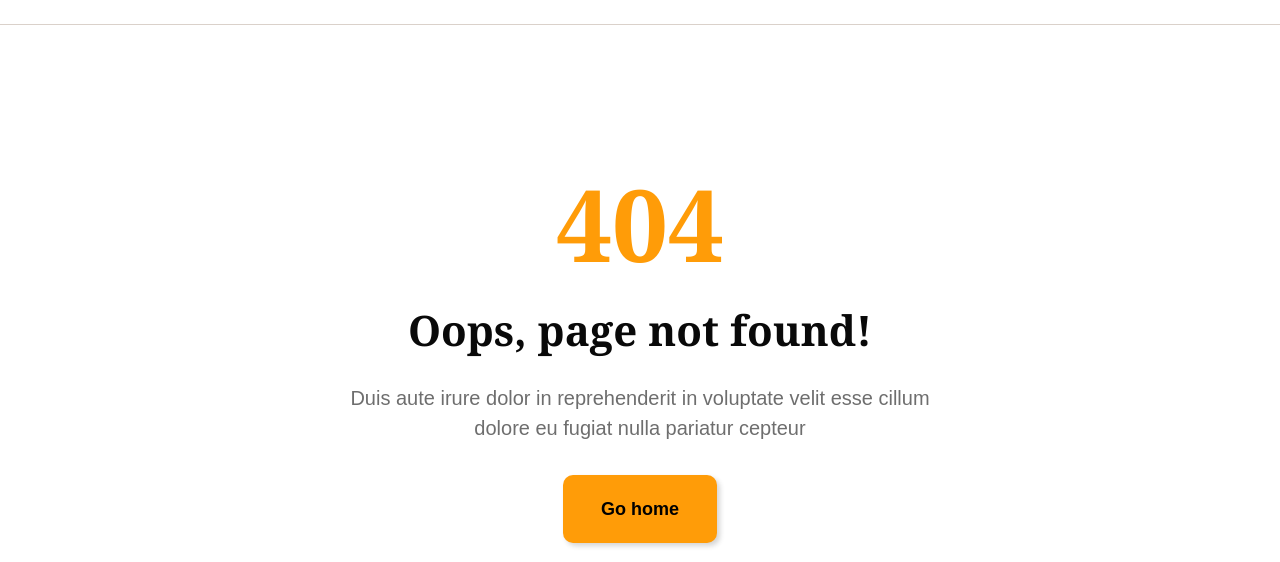
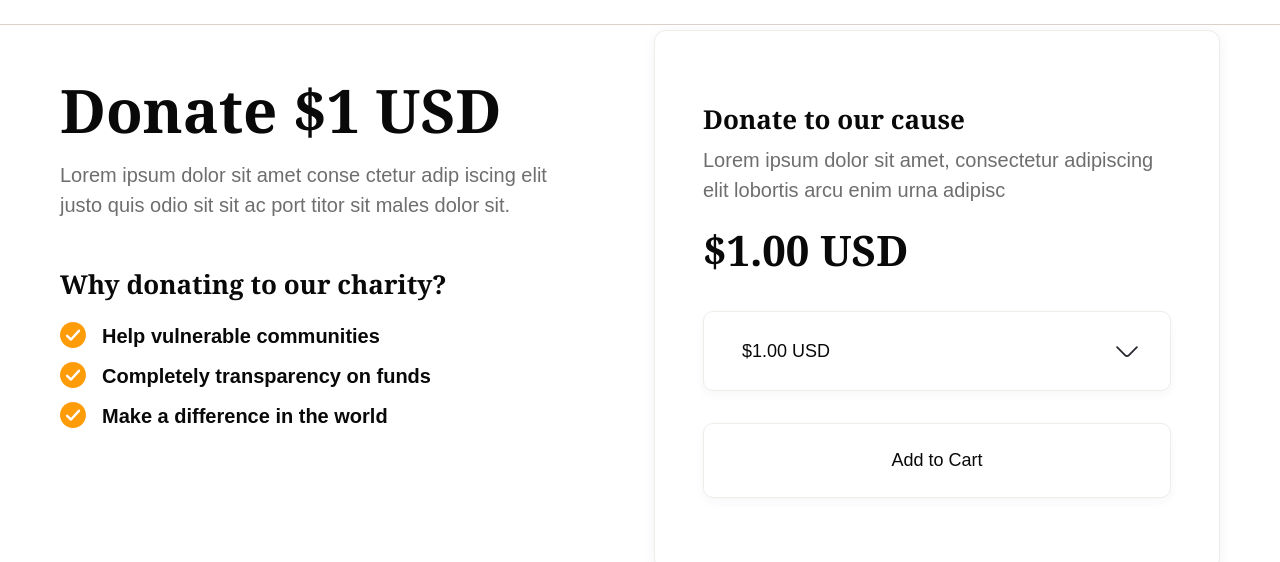
Before and after one commit to uladzimirfilipau/philanthropy, a React (Create React App) app: page /donate-single in a window 1280 px wide. Shown: the part 190-752 px from the top of the page. Built offline with nearby package versions, Linux system fonts and the light colour scheme.

Commit message:
feat: DonateSingle

```diff
--- a/src/components/App/App.jsx
+++ b/src/components/App/App.jsx
@@ -5,14 +5,15 @@ import './App.css';
 import Header from '../Header/Header';
 import Home from '../Home/Home';
 import About from '../About/About';
+import Blog from '../Blog/Blog';
+import Leader from '../Leader/Leader';
 import Donate from '../Donate/Donate';
+import DonateSingle from '../DonateSingle/DonateSingle';
+import Contact from '../Contact/Contact';
 import Footer from '../Footer/Footer';
 import PopupMenu from '../PopupMenu/PopupMenu';
 import ScrollUpButton from '../ScrollUpButton/ScrollUpButton';
 import PageNotFound from '../PageNotFound/PageNotFound';
-import Leader from '../Leader/Leader';
-import Contact from '../Contact/Contact';
-import Blog from '../Blog/Blog';
 
 import { LEADERS } from '../../utils/consts';
 import sophieMoore from '../../images/about-leader-01.jpeg';
@@ -38,7 +39,7 @@ function App() {
 
   return (
     <>
-      <Header handleOpenMenu={handleOpenMenu} onClose={handleCloseMenu} />
+      <Header handleOpenMenu={handleOpenMenu} />
       <Switch>
         <Route exact path='/' component={Home} />
         <Route path='/about' component={About} />
@@ -65,6 +66,7 @@ function App() {
         </Route>
 
         <Route path='/donate' component={Donate} />
+        <Route path='/donate-single' component={DonateSingle} />
         <Route path='/contact' component={Contact} />
         <Route path='*' component={PageNotFound} />
       </Switch>
--- /dev/null
+++ b/src/components/DonateSingle/DonateSingle.css
@@ -0,0 +1,293 @@
+.single {
+  width: 100%;
+  max-width: 1440px;
+  padding: var(--section-padding);
+  box-sizing: border-box;
+  display: grid;
+  grid-template-columns: 1fr 1fr;
+  gap: 28px;
+}
+
+@media screen and (max-width: 1280px) {
+  .single {
+    padding: var(--section-padding-1280px);
+  }
+}
+
+@media screen and (max-width: 1024px) {
+  .single {
+    padding: var(--section-padding-1024px);
+    grid-template-columns: 1fr;
+    justify-items: center;
+    gap: 40px;
+  }
+}
+
+@media screen and (max-width: 768px) {
+  .single {
+    padding: var(--section-padding-768px);
+  }
+}
+
+@media screen and (max-width: 320px) {
+  .single {
+    padding: var(--section-padding-320px);
+  }
+}
+
+.single__article {
+  width: 100%;
+  max-width: 500px;
+  margin-top: 40px;
+}
+
+@media screen and (max-width: 1024px) {
+  .single__article {
+    margin: 0;
+  }
+}
+
+.single__title {
+  margin: 0 0 10px;
+  font-family: var(--h1-font-family);
+  font-style: var(--h1-font-style);
+  font-weight: var(--h1-font-weight);
+  font-size: var(--h1-font-size);
+  line-height: var(--h1-line-height);
+  color: var(--h1-color);
+}
+
+@media screen and (max-width: 1024px) {
+  .single__title {
+    font-size: var(--h1-font-size-1024px);
+    line-height: var(--h1-line-height-1024px);
+  }
+}
+
+.single__text {
+  margin: 0 0 48px;
+  font-family: var(--text-font-family);
+  font-style: var(--text-font-style);
+  font-weight: var(--text-font-weight-400);
+  font-size: var(--text-font-size-1024px);
+  line-height: var(--text-line-height-1024px);
+  color: var(--text-color-gray);
+}
+
+@media screen and (max-width: 768px) {
+  .single__text {
+    font-size: var(--text-font-size-768px);
+    line-height: var(--text-line-height-768px);
+  }
+}
+
+.single__list {
+  list-style-type: none;
+  margin: 0;
+  padding: 0;
+  display: flex;
+  flex-direction: column;
+  justify-items: center;
+
+  font-family: var(--h3-font-family);
+  font-style: var(--h3-font-style);
+  font-weight: var(--h3-font-weight);
+  font-size: var(--h3-font-size);
+  line-height: Var(--h3-line-height);
+  color: var(--h3-color-black);
+}
+
+@media screen and (max-width: 768px) {
+  .single__list {
+    font-size: var(--h3-font-size-768px);
+    line-height: var(--h3-line-height-768px);
+  }
+}
+
+.single__list-item {
+  display: flex;
+  align-items: center;
+
+  font-family: var(--text-font-family);
+  font-style: var(--text-font-style);
+  font-weight: var(--text-font-weight-700);
+  font-size: var(--text-font-size-1024px);
+  line-height: var(--text-line-height-1024px);
+  color: var(--text-color-black);
+}
+
+@media screen and (max-width: 768px) {
+  .single__list-item {
+    font-size: var(--text-font-size-768px);
+    line-height: var(--text-line-height-768px);
+  }
+}
+
+.single__list-item:first-of-type {
+  margin-top: 16px;
+}
+
+@media screen and (max-width: 1024px) {
+  .single__list-item:first-of-type {
+    margin-top: 0;
+  }
+}
+
+.single__list-item::before {
+  content: url(../../images/list-style-icon.svg);
+  margin: 6px 16px 0 0;
+}
+
+.single__form {
+  width: 100%;
+  max-width: 612px;
+  padding: 72px 48px;
+  box-sizing: border-box;
+  background-color: #fff;
+  border: 1px solid #f0ece8;
+  border-radius: 12px;
+
+  box-shadow: 0 2px 12px 0 rgb(43 43 43 / 6%);
+}
+
+@media screen and (max-width: 640px) {
+  .single__form {
+    padding: 36px 24px;
+  }
+}
+
+.single__form-title {
+  margin: 0 0 10px;
+  font-family: var(--h3-font-family);
+  font-style: var(--h3-font-style);
+  font-weight: var(--h3-font-weight);
+  font-size: var(--h3-font-size);
+  line-height: Var(--h3-line-height);
+  color: var(--h3-color-black);
+}
+
+.single__form-text {
+  margin: 0 0 16px;
+  font-family: var(--text-font-family);
+  font-style: var(--text-font-style);
+  font-weight: var(--text-font-weight-400);
+  font-size: var(--text-font-size-1024px);
+  line-height: var(--text-line-height-1024px);
+  color: var(--text-color-gray);
+}
+
+@media screen and (max-width: 768px) {
+  .single__form-text {
+    font-size: var(--text-font-size-768px);
+    line-height: var(--text-line-height-768px);
+  }
+}
+
+.single__form-label {
+  display: block;
+  margin: 0 0 32px;
+
+  font-family: var(--h2-font-family);
+  font-style: var(--h2-font-style);
+  font-weight: var(--h2-font-weight);
+  font-size: var(--h2-font-size);
+  line-height: Var(--h2-line-height);
+  color: var(--h2-color-black);
+}
+
+@media screen and (max-width: 768px) {
+  .single__form-label {
+    font-size: var(--h2-font-size-768px);
+    line-height: var(--h2-line-height-768px);
+  }
+}
+
+.single__form-select {
+  -moz-appearance: none;
+  -webkit-appearance: none;
+  appearance: none;
+  background: url(../../images/arrow_custom.svg) no-repeat right;
+  background-position-x: calc(100% - 28px);
+  background-size: 30px 30px;
+
+  display: block;
+  width: 100%;
+  background-color: #fff;
+  border: 1px solid #f0ece8;
+  border-radius: 10px;
+  margin: 0 0 32px;
+  padding: 26px 38px;
+  box-sizing: border-box;
+  box-shadow: 0 4px 10px 0 rgb(43 43 43 / 4%);
+
+  font-family: var(--text-font-family);
+  font-size: var(--text-font-size-768px);
+  line-height: var(--text-line-height-768px);
+  color: var(--text-color-black);
+}
+
+.single__form-select:hover {
+  cursor: pointer;
+  border: 1px solid #ff9c08;
+}
+
+.single__form-label_direct {
+  display: flex;
+  align-items: center;
+  position: relative;
+}
+
+.single__form-paragraph {
+  margin: 0;
+}
+
+.single__form-input {
+  width: 100%;
+  max-width: 120px;
+  background-color: #fff;
+  border: 1px solid #f0ece8;
+  border-radius: 10px;
+  margin: 0 16px;
+  padding: 26px 38px;
+  box-sizing: border-box;
+  box-shadow: 0 4px 10px 0 rgb(43 43 43 / 4%);
+
+  font-family: var(--text-font-family);
+  font-size: var(--text-font-size-768px);
+  line-height: var(--text-line-height-768px);
+  color: var(--text-color-black);
+}
+
+.single__form-input:hover {
+  cursor: pointer;
+  border: 1px solid #ff9c08;
+}
+
+.single__form-input:focus {
+  border: 1px solid #ff9c08;
+}
+
+.single__form-button {
+  width: 100%;
+  align-self: flex-start;
+  background-color: #fff;
+  border: 1px solid #f0ece8;
+  border-radius: 10px;
+  margin: 0;
+  padding: 26px 38px;
+  box-sizing: border-box;
+  box-shadow: 0 4px 10px 0 rgb(43 43 43 / 4%);
+
+  font-size: 18px;
+  color: var(--text-color-black);
+  text-align: center;
+
+  transition: 300ms ease;
+}
+
+.single__form-button:hover {
+  cursor: pointer;
+  background-color: #000;
+  color: #fff;
+  transform: translate3d(0px, -3px, 0.01px);
+}
--- /dev/null
+++ b/src/components/DonateSingle/DonateSingle.jsx
@@ -0,0 +1,92 @@
+import { useEffect, useState } from 'react';
+import './DonateSingle.css';
+import { donateListTitles } from '../../utils/consts';
+
+function DonateSingle() {
+  const [labelValue, setLabelValue] = useState('$1.00 USD');
+  const [showInput, setShowInput] = useState(false);
+
+  useEffect(() => {
+    if (labelValue === 'Custom amount') {
+      setShowInput(true);
+    } else {
+      setShowInput(false);
+    }
+  }, [labelValue, showInput]);
+
+  const handleSelect = (event) => {
+    setLabelValue(event.target.value);
+  };
+
+  const openModal = () => {};
+
+  const options = donateListTitles.map((value) => (
+    <option className='single__form-option' key={value} value={value}>
+      {value}
+    </option>
+  ));
+
+  return (
+    <main className='main'>
+      <section className='single' aria-label='Donate Single'>
+        <article className='single__article'>
+          <h1 className='single__title'>Donate $1 USD</h1>
+          <p className='single__text'>
+            Lorem ipsum dolor sit amet conse ctetur adip iscing elit justo quis odio sit sit ac port
+            titor sit males dolor sit.
+          </p>
+
+          <ul className='single__list'>
+            Why donating to our charity?
+            <li className='single__list-item'>Help vulnerable communities</li>
+            <li className='single__list-item'>Completely transparency on funds</li>
+            <li className='single__list-item'>Make a difference in the world</li>
+          </ul>
+        </article>
+
+        <form className='single__form'>
+          <h2 className='single__form-title'>Donate to our cause</h2>
+          <p className='single__form-text'>
+            Lorem ipsum dolor sit amet, consectetur adipiscing elit lobortis arcu enim urna adipisc
+          </p>
+
+          <label htmlFor='donate' className='single__form-label'>
+            {labelValue}
+          </label>
+          <select
+            className='single__form-select'
+            id='donate'
+            name='donate'
+            onChange={handleSelect}
+            defaultValue=''
+            required
+          >
+            {options}
+          </select>
+
+          {showInput && (
+            <label htmlFor='custom-donate' className='single__form-label single__form-label_direct'>
+              <p className='single__form-paragraph'>$</p>
+              <input
+                type='number'
+                id='custom-donate'
+                name='custom-donate'
+                min='1'
+                max='100'
+                defaultValue='1'
+                className='single__form-input'
+              />
+              <p className='single__form-paragraph'>USD</p>
+            </label>
+          )}
+
+          <button className='single__form-button' type='button' onClick={openModal}>
+            Add to Cart
+          </button>
+        </form>
+      </section>
+    </main>
+  );
+}
+
+export default DonateSingle;
```
Also changed, not shown: src/images/arrow_custom.svg (added).
